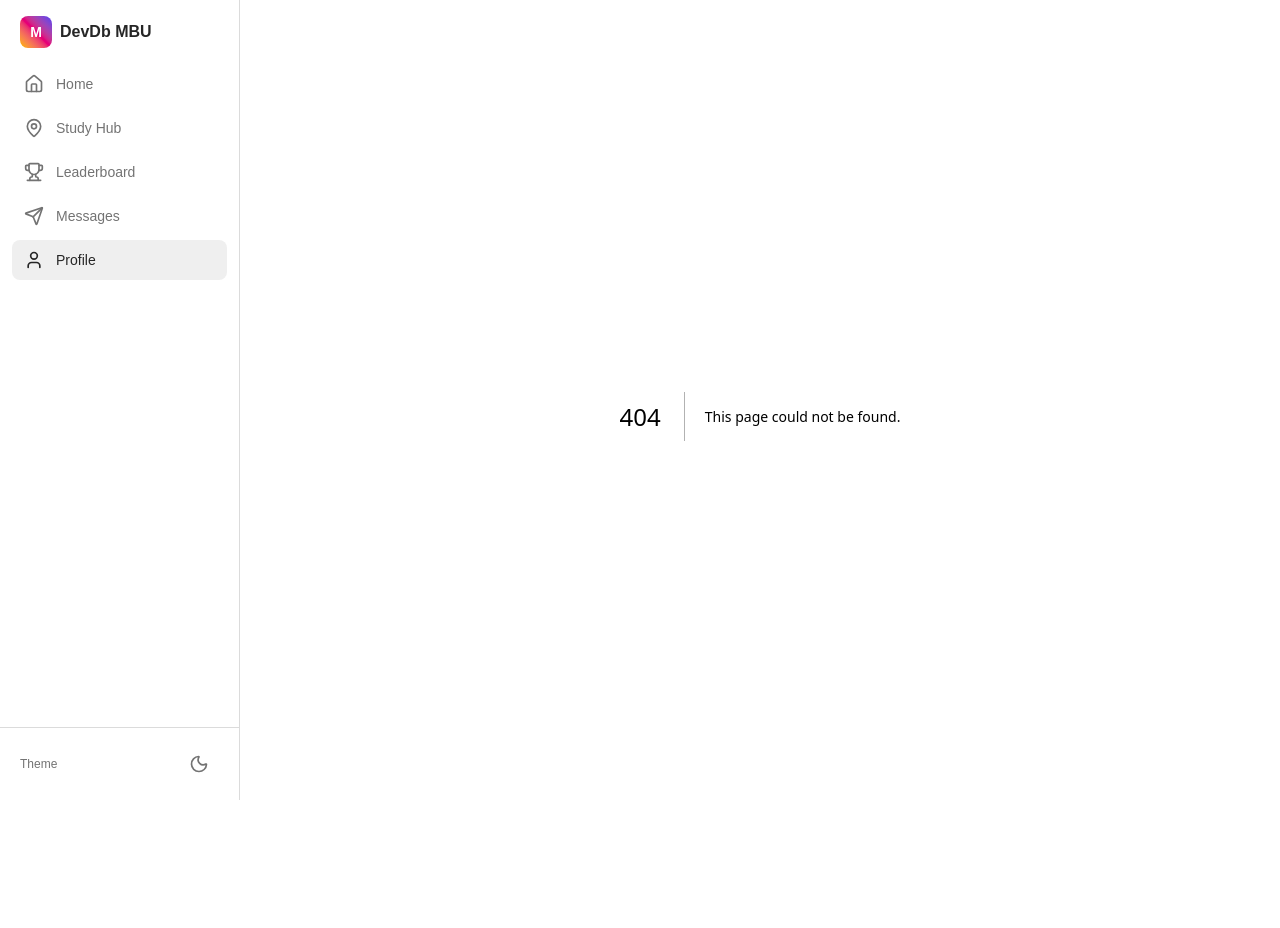
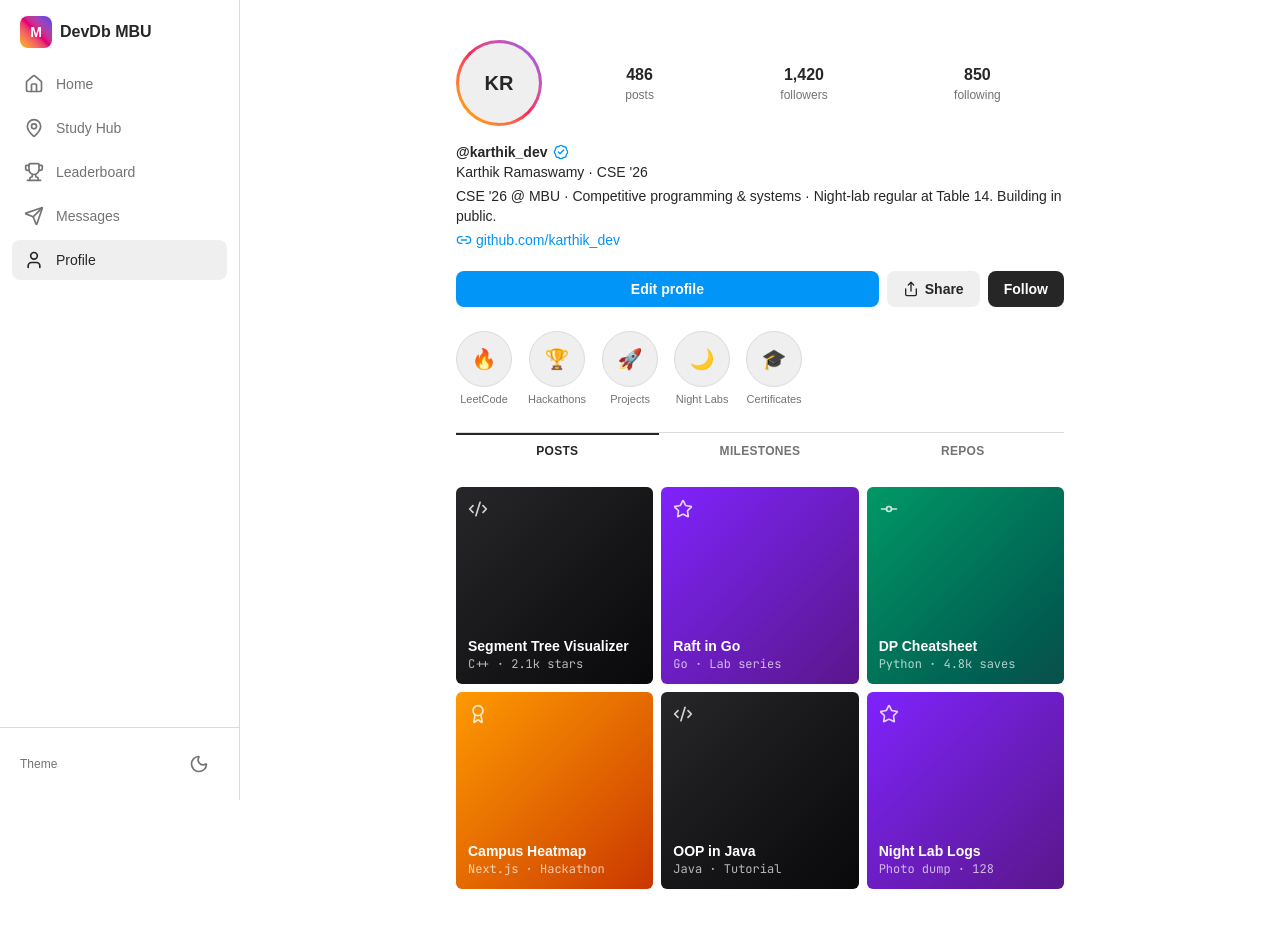
Before and after one commit to 0xnarasimha/campus-code, a Next.js app: page /profile in a window 1280 px wide. Before the commit this address had no page. Before the commit the page ends 832 px from the top, so only its background shows below. Built offline with nearby package versions, Linux system fonts and the light colour scheme.

Commit message:
feat: developer profile

```diff
--- /dev/null
+++ b/app/profile/page.tsx
@@ -0,0 +1,96 @@
+"use client";
+
+import { useState } from "react";
+import { ProfileHeader } from "@/components/profile/ProfileHeader";
+import { PostGrid } from "@/components/profile/PostGrid";
+import { Skeleton } from "@/components/ui/skeleton";
+import { useSimulatedLoad } from "@/lib/use-simulated-load";
+import { profile } from "@/lib/mock-data";
+import { cn } from "@/lib/utils";
+
+type Tab = "Posts" | "Milestones" | "Repos";
+
+const TABS: Tab[] = ["Posts", "Milestones", "Repos"];
+
+const HIGHLIGHT_EMOJI = ["🔥", "🏆", "🚀", "🌙", "🎓"];
+
+function itemsForTab(tab: Tab) {
+  if (tab === "Milestones") return profile.grid.slice(0, 3);
+  if (tab === "Repos")
+    return profile.grid.filter((g) =>
+      /C\+\+|Go|Next\.js|Java/i.test(g.meta)
+    );
+  return profile.grid;
+}
+
+export default function ProfilePage() {
+  const loading = useSimulatedLoad();
+  const [tab, setTab] = useState<Tab>("Posts");
+
+  if (loading) {
+    return (
+      <div className="mx-auto flex w-full max-w-2xl flex-col gap-4 px-4 py-6">
+        <div className="flex items-center gap-5">
+          <Skeleton className="h-20 w-20 rounded-full" />
+          <div className="flex flex-1 justify-around">
+            <Skeleton className="h-8 w-12" />
+            <Skeleton className="h-8 w-12" />
+            <Skeleton className="h-8 w-12" />
+          </div>
+        </div>
+        <Skeleton className="h-4 w-2/3" />
+        <Skeleton className="h-4 w-full" />
+        <div className="flex gap-2">
+          <Skeleton className="h-9 flex-1" />
+          <Skeleton className="h-9 flex-1" />
+        </div>
+        <div className="grid grid-cols-3 gap-1">
+          {Array.from({ length: 6 }).map((_, i) => (
+            <Skeleton key={i} className="aspect-square" />
+          ))}
+        </div>
+      </div>
+    );
+  }
+
+  return (
+    <div className="mx-auto flex w-full max-w-2xl flex-col gap-5 px-4 py-6">
+      <ProfileHeader profile={profile} />
+
+      <div className="flex gap-4 overflow-x-auto py-1" aria-label="Highlights">
+        {profile.highlights.map((h, i) => (
+          <div key={h} className="flex shrink-0 flex-col items-center gap-1">
+            <div className="flex h-14 w-14 items-center justify-center rounded-full border border-ig-border bg-ig-subtle text-xl dark:border-white/10 dark:bg-white/10">
+              <span aria-hidden>{HIGHLIGHT_EMOJI[i % HIGHLIGHT_EMOJI.length]}</span>
+            </div>
+            <span className="max-w-16 truncate text-[11px] text-ig-secondary">
+              {h}
+            </span>
+          </div>
+        ))}
+      </div>
+
+      <div className="flex border-t border-ig-border dark:border-white/10" role="tablist" aria-label="Profile content">
+        {TABS.map((t) => (
+          <button
+            key={t}
+            type="button"
+            role="tab"
+            aria-selected={tab === t}
+            onClick={() => setTab(t)}
+            className={cn(
+              "flex-1 border-t-2 py-2 text-xs font-semibold uppercase tracking-wide",
+              tab === t
+                ? "border-ig-text text-ig-text dark:border-white dark:text-white"
+                : "border-transparent text-ig-secondary"
+            )}
+          >
+            {t}
+          </button>
+        ))}
+      </div>
+
+      <PostGrid items={itemsForTab(tab)} />
+    </div>
+  );
+}
--- /dev/null
+++ b/components/profile/PostGrid.tsx
@@ -0,0 +1,79 @@
+"use client";
+
+import { Award, Code2, GitCommitHorizontal, Star } from "lucide-react";
+import { Heart, MessageCircle } from "lucide-react";
+import { cn } from "@/lib/utils";
+import type { ProfileGridItem } from "@/lib/mock-data";
+
+type CardKind = "badge" | "code" | "rating" | "commit";
+
+const KINDS: CardKind[] = ["badge", "code", "rating", "commit"];
+
+const KIND_STYLES: Record<CardKind, string> = {
+  badge: "bg-gradient-to-br from-amber-500 to-orange-700",
+  code: "bg-gradient-to-br from-zinc-800 to-zinc-950",
+  rating: "bg-gradient-to-br from-violet-600 to-purple-900",
+  commit: "bg-gradient-to-br from-emerald-600 to-teal-900",
+};
+
+const KIND_ICONS: Record<CardKind, typeof Award> = {
+  badge: Award,
+  code: Code2,
+  rating: Star,
+  commit: GitCommitHorizontal,
+};
+
+function kindFor(item: ProfileGridItem): CardKind {
+  const n = item.id.charCodeAt(item.id.length - 1);
+  return KINDS[n % KINDS.length];
+}
+
+function countsFor(item: ProfileGridItem): { likes: number; comments: number } {
+  const n = [...item.id].reduce((a, c) => a + c.charCodeAt(0), 0);
+  return { likes: 40 + (n % 180), comments: 3 + (n % 24) };
+}
+
+export function PostGrid({ items }: { items: ProfileGridItem[] }) {
+  return (
+    <div className="grid grid-cols-3 gap-1 sm:gap-2" role="list">
+      {items.map((item) => {
+        const kind = kindFor(item);
+        const Icon = KIND_ICONS[kind];
+        const { likes, comments } = countsFor(item);
+        return (
+          <article
+            key={item.id}
+            role="listitem"
+            className={cn(
+              "group relative flex aspect-square flex-col justify-between overflow-hidden rounded-md p-2 text-white sm:p-3",
+              KIND_STYLES[kind]
+            )}
+          >
+            <Icon className="h-5 w-5 opacity-80" aria-hidden />
+            <div className="min-w-0">
+              <h3 className="truncate text-xs font-semibold sm:text-sm">
+                {item.title}
+              </h3>
+              <p className="truncate font-mono text-[10px] text-white/70 sm:text-xs">
+                {item.meta}
+              </p>
+            </div>
+            <div
+              className="absolute inset-0 flex items-center justify-center gap-4 bg-black/50 opacity-0 transition-opacity group-hover:opacity-100"
+              aria-hidden
+            >
+              <span className="flex items-center gap-1 text-sm font-semibold">
+                <Heart className="h-5 w-5 fill-current" />
+                {likes}
+              </span>
+              <span className="flex items-center gap-1 text-sm font-semibold">
+                <MessageCircle className="h-5 w-5 fill-current" />
+                {comments}
+              </span>
+            </div>
+          </article>
+        );
+      })}
+    </div>
+  );
+}
--- /dev/null
+++ b/components/profile/ProfileHeader.tsx
@@ -0,0 +1,98 @@
+"use client";
+
+import { useState } from "react";
+import { BadgeCheck, Link2, Share } from "lucide-react";
+import { cn } from "@/lib/utils";
+import type { Profile } from "@/lib/mock-data";
+
+export function ProfileHeader({ profile }: { profile: Profile }) {
+  const [following, setFollowing] = useState(false);
+  const initials = profile.name
+    .split(" ")
+    .map((p) => p[0])
+    .slice(0, 2)
+    .join("")
+    .toUpperCase();
+
+  const stats: Array<{ label: string; value: number }> = [
+    { label: "posts", value: profile.stats.posts },
+    { label: "followers", value: profile.stats.followers + (following ? 1 : 0) },
+    { label: "following", value: profile.stats.following },
+  ];
+
+  return (
+    <section className="flex flex-col gap-4">
+      <div className="flex items-center gap-5">
+        <div
+          aria-label="Avatar with story ring"
+          className="rounded-full bg-gradient-to-tr from-amber-400 via-rose-500 to-violet-500 p-[3px]"
+        >
+          <div className="flex h-20 w-20 items-center justify-center rounded-full bg-ig-subtle text-xl font-bold text-ig-text dark:bg-zinc-900 dark:text-white">
+            {initials}
+          </div>
+        </div>
+        <dl className="flex flex-1 items-center justify-around text-center">
+          {stats.map((s) => (
+            <div key={s.label}>
+              <dt className="sr-only">{s.label}</dt>
+              <dd className="text-base font-bold text-ig-text dark:text-white">
+                {s.value.toLocaleString()}
+              </dd>
+              <dd className="text-xs text-ig-secondary">{s.label}</dd>
+            </div>
+          ))}
+        </dl>
+      </div>
+
+      <div>
+        <div className="flex items-center gap-1.5 text-sm font-semibold text-ig-text dark:text-white">
+          <span>@{profile.handle}</span>
+          <BadgeCheck className="h-4 w-4 text-ig-blue" aria-label="Verified" />
+        </div>
+        <p className="text-sm font-medium text-ig-text dark:text-white">
+          {profile.name} · CSE &apos;26
+        </p>
+        <p className="mt-1 text-sm text-ig-text dark:text-white/90">{profile.bio}</p>
+        <a
+          href="https://github.com"
+          target="_blank"
+          rel="noreferrer"
+          className="mt-1 inline-flex items-center gap-1 text-sm font-medium text-ig-blue"
+        >
+          <Link2 className="h-4 w-4" />
+          github.com/{profile.handle}
+        </a>
+      </div>
+
+      <div className="flex gap-2">
+        <button
+          type="button"
+          className="flex-1 rounded-lg bg-ig-blue px-4 py-2 text-sm font-semibold text-white"
+        >
+          Edit profile
+        </button>
+        <button
+          type="button"
+          aria-label="Share profile"
+          className="flex items-center gap-1.5 rounded-lg bg-ig-subtle px-4 py-2 text-sm font-semibold text-ig-text dark:bg-white/10 dark:text-white"
+        >
+          <Share className="h-4 w-4" />
+          Share
+        </button>
+        <button
+          type="button"
+          onClick={() => setFollowing((v) => !v)}
+          aria-pressed={following}
+          className={cn(
+            "rounded-lg px-4 py-2 text-sm font-semibold",
+            following
+              ? "bg-ig-subtle text-ig-text dark:bg-white/10 dark:text-white"
+              : "bg-ig-text text-white dark:bg-white dark:text-black"
+          )}
+        >
+          {following ? "Following" : "Follow"}
+        </button>
+      </div>
+    </section>
+  );
+}
```
